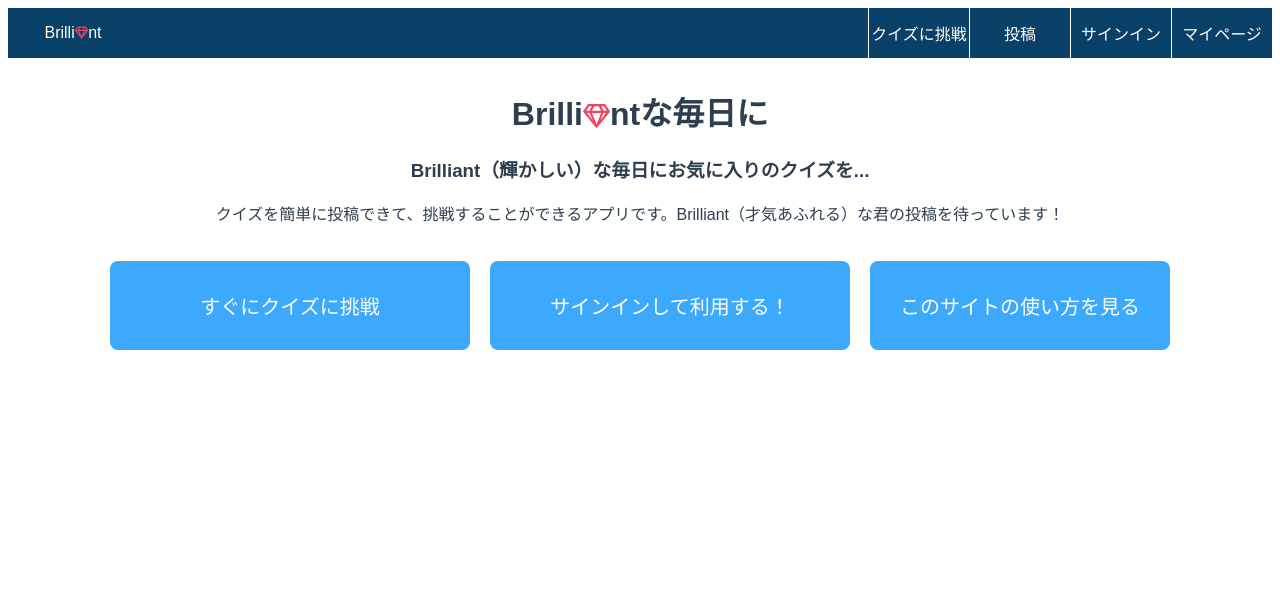
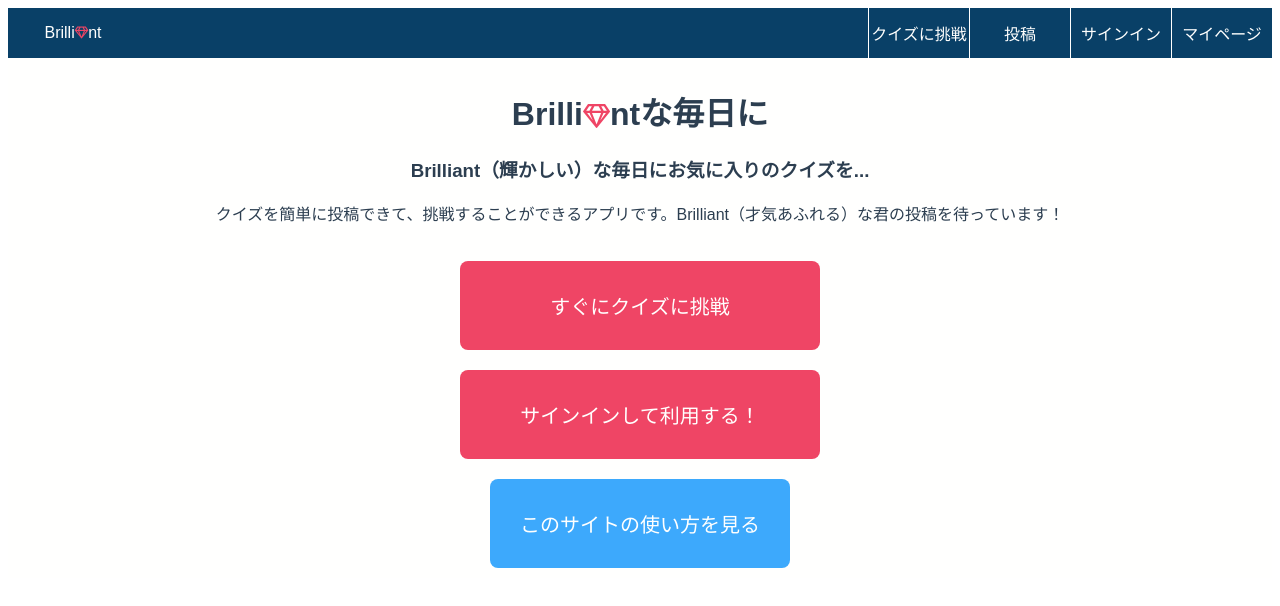
Before and after one commit to Brilliant-Diamond/QUIZapp, a Vue app: page / in a window 1280 px wide. Shown: the top 606 px of the page. Built offline with nearby package versions, Linux system fonts and the light colour scheme; no server answers.

Commit message:
エラーを解消

```diff
--- a/src/components/Collection.vue
+++ b/src/components/Collection.vue
@@ -153,6 +153,7 @@ export default {
         } else {
           this.feedback = "いまいち"
         }
+        if (this.isSignedIn) {
           //solvedコレクションを追加
           const solved = {
             from: this.userId,
@@ -186,6 +187,7 @@ export default {
             .catch(function(error) {
               console.error("Error writing document: ", error)
             })
+        }
       }
     },
     deleteCollection() {
--- a/src/views/ChallengeQuiz.vue
+++ b/src/views/ChallengeQuiz.vue
@@ -14,7 +14,9 @@
           value="2"
           v-model="follow_range"
         />フォロー中のみ
-        <button @click="Search">絞り込む<i class="fas fa-search"></i></button>
+        <button @click="Search" class="search-btn">
+          絞り込む<i class="fas fa-search"></i>
+        </button>
       </div>
       <div class="category-search">
         <input
@@ -222,13 +224,55 @@ export default {
       })
       this.collections = collections
       this.collectionIds = collectionIds
-    })
+    }) //
+
+    //createdでvuexのstoreを使うとstoreが生成される前に処理が行われるためエラーが出るので修正しましたby谷
 
     //この人が何人をフォローしているのかを探索
+    // firebase
+    //   .firestore()
+    //   .collection("follow")
+    //   .where("from", "==", this.userId)
+    //   .get()
+    //   .then((querySnapshot) => {
+    //     let followingByIdList = []
+    //     querySnapshot.forEach((doc) => {
+    //       followingByIdList.push(doc.data().to)
+    //     })
+    //     this.followingByIdList = followingByIdList
+    //     for (let i = 0; i < this.followingByIdList.length; i++) {
+    //       firebase
+    //         .firestore()
+    //         .collection("user_profiles")
+    //         .where("id", "==", this.followingByIdList[i])
+    //         .get()
+    //         .then((querySnapshot) => {
+    //           let followingBy = ""
+    //           querySnapshot.forEach((doc) => {
+    //             followingBy = {
+    //               email: doc.data().email,
+    //               id: followingByIdList[i],
+    //             }
+    //           })
+    //           this.followingByEmail.push(followingBy)
+    //         })
+    //         .catch((error) => {
+    //           console.log("Error getting documents: ", error)
+    //         })
+    //     }
+    //   })
+    //   .catch((error) => {
+    //     console.log("Error getting documents: ", error)
+    //   })
+
+    //上の内容を修正しただけ。storeを使わずにuser情報をとってきている。
+    firebase.auth().onAuthStateChanged((user) => {
+      if (user) {
+        // User is signed in.
         firebase
           .firestore()
           .collection("follow")
-      .where("from", "==", this.userId)
+          .where("from", "==", user.uid)
           .get()
           .then((querySnapshot) => {
             let followingByIdList = []
@@ -260,6 +304,10 @@ export default {
           .catch((error) => {
             console.log("Error getting documents: ", error)
           })
+      } else {
+        // No user is signed in.
+      }
+    })
   },
 }
 </script>
@@ -284,4 +332,13 @@ export default {
   width: 100%;
   align-items: center;
 }
+.search-btn {
+  background-color: #3da9fc;
+  color: #fffffe;
+  border-radius: 0.5rem;
+  padding: 8px;
+  border: none;
+  cursor: pointer;
+  margin: 5px;
+}
 </style>
--- a/src/views/Home.vue
+++ b/src/views/Home.vue
@@ -17,7 +17,7 @@
           サインインして利用する！</router-link
         >
 
-        <button @click="nextPage" class="btn">
+        <button @click="nextPage" class="btn next-page-btn">
           このサイトの使い方を見る
         </button>
       </div>
@@ -56,18 +56,13 @@
         </div>
       </div>
       <div class="next-action">
-        <div>
-          <i class="fas fa-angle-double-right"></i>
-          <router-link to="/challengequiz" class="nav__item nav__link"
-            >すぐにクイズに挑戦</router-link
-          >
-        </div>
-        <div>
-          <i class="fas fa-angle-double-right"></i>
-          <router-link to="/signin" class="nav__item nav__link"
-            >サインインして利用する！</router-link
-          >
-        </div>
+        <router-link to="/challengequiz" class="btn"
+          >すぐにクイズに挑戦</router-link
+        >
+
+        <router-link to="/signin" class="btn">
+          サインインして利用する！</router-link
+        >
       </div>
     </div>
   </div>
@@ -104,6 +99,9 @@ export default {
 }
 .next-action {
   margin-top: 3ex;
+  display: flex;
+  flex-direction: column;
+  align-items: center;
 }
 .fade {
   animation: fadeIn 1s ease 0s 1 normal;
@@ -145,7 +143,7 @@ export default {
 }
 .btn {
   display: inline-block;
-  background-color: #3da9fc;
+  background-color: #ef4565;
   color: #fffffe;
   border-radius: 0.5rem;
   padding: 30px;
@@ -154,6 +152,10 @@ export default {
   cursor: pointer !important;
   text-decoration: none;
   font-size: 20px;
-  width: 300px;
+  max-width: 300px;
+  width: 90%;
+}
+.next-page-btn {
+  background-color: #3da9fc;
 }
 </style>
--- a/src/views/Mypage.vue
+++ b/src/views/Mypage.vue
@@ -407,15 +407,12 @@ export default {
           .catch((error) => {
             console.log("Error getting documents: ", error)
           })
-      } else {
-        // No user is signed in.
-      }
-    })
+
         // 自分のいいねした作品のidを取り出す
         firebase
           .firestore()
           .collection("fav")
-      .where("from", "==", this.userId)
+          .where("from", "==", user.uid)
           .get()
           .then((querySnapshot) => {
             let myfav_collectionIds = []
@@ -432,7 +429,7 @@ export default {
         firebase
           .firestore()
           .collection("follow")
-      .where("to", "==", this.userId)
+          .where("to", "==", user.uid)
           .get()
           .then((querySnapshot) => {
             this.howManyFollowed = querySnapshot.size
@@ -466,11 +463,12 @@ export default {
           .catch((error) => {
             console.log("Error getting documents: ", error)
           })
+
         //この人が何人をフォローしているのかを探索
         firebase
           .firestore()
           .collection("follow")
-      .where("from", "==", this.userId)
+          .where("from", "==", user.uid)
           .get()
           .then((querySnapshot) => {
             this.howManyFollowing = querySnapshot.size
@@ -504,15 +502,116 @@ export default {
           .catch((error) => {
             console.log("Error getting documents: ", error)
           })
+      } else {
+        // No user is signed in.
+      }
+    })
+    // 自分のいいねした作品のidを取り出す
+    // firebase
+    //   .firestore()
+    //   .collection("fav")
+    //   .where("from", "==", this.userId)
+    //   .get()
+    //   .then((querySnapshot) => {
+    //     let myfav_collectionIds = []
+    //     querySnapshot.forEach((doc) => {
+    //       myfav_collectionIds.push(doc.data().to)
+    //     })
+    //     this.myfav_collectionIds = myfav_collectionIds
+    //   })
+    //   .catch((error) => {
+    //     console.log("Error getting documents: ", error)
+    //   })
+
+    // firebase.auth().onAuthStateChanged((user) => {
+    //   if (user) {
+    //     // User is signed in.
+    //   } else {
+    //     // No user is signed in.
+    //   }
+    // })
+
+    //この人が何人にフォローされているのかを探索
+    // firebase
+    //   .firestore()
+    //   .collection("follow")
+    //   .where("to", "==", this.userId)
+    //   .get()
+    //   .then((querySnapshot) => {
+    //     this.howManyFollowed = querySnapshot.size
+    //     let followedByIdList = []
+    //     querySnapshot.forEach((doc) => {
+    //       followedByIdList.push(doc.data().from)
+    //     })
+    //     this.followedByIdList = followedByIdList
+    //     for (let i = 0; i < this.followedByIdList.length; i++) {
+    //       firebase
+    //         .firestore()
+    //         .collection("user_profiles")
+    //         .where("id", "==", this.followedByIdList[i])
+    //         .get()
+    //         .then((querySnapshot) => {
+    //           let followedBy = ""
+    //           querySnapshot.forEach((doc) => {
+    //             followedBy = {
+    //               name: doc.data().name,
+    //               id: followedByIdList[i],
+    //             }
+    //           })
+    //           this.followedByList.push(followedBy)
+    //           // this.followedByList[i] = followedBy
+    //         })
+    //         .catch((error) => {
+    //           console.log("Error getting documents: ", error)
+    //         })
+    //     }
+    //   })
+    //   .catch((error) => {
+    //     console.log("Error getting documents: ", error)
+    //   })
+    // //この人が何人をフォローしているのかを探索
+    // firebase
+    //   .firestore()
+    //   .collection("follow")
+    //   .where("from", "==", this.userId)
+    //   .get()
+    //   .then((querySnapshot) => {
+    //     this.howManyFollowing = querySnapshot.size
+    //     let followingByIdList = []
+    //     querySnapshot.forEach((doc) => {
+    //       followingByIdList.push(doc.data().to)
+    //     })
+    //     this.followingByIdList = followingByIdList
+    //     for (let i = 0; i < this.followingByIdList.length; i++) {
+    //       firebase
+    //         .firestore()
+    //         .collection("user_profiles")
+    //         .where("id", "==", this.followingByIdList[i])
+    //         .get()
+    //         .then((querySnapshot) => {
+    //           let followingBy = ""
+    //           querySnapshot.forEach((doc) => {
+    //             followingBy = {
+    //               name: doc.data().name,
+    //               id: followingByIdList[i],
+    //             }
+    //           })
+    //           this.followingByList.push(followingBy)
+    //           // this.followingByList[i] = followingBy
+    //         })
+    //         .catch((error) => {
+    //           console.log("Error getting documents: ", error)
+    //         })
+    //     }
+    //   })
+    //   .catch((error) => {
+    //     console.log("Error getting documents: ", error)
+    //   })
   },
 }
 </script>
 
 <style scoped>
-.my-page {
-  /* text-align: center; */
-  /* margin: 0 auto; */
-}
 .my-page-main {
   display: flex;
   justify-content: center;
```
Lines whose indentation alone changed are shown as unchanged.
